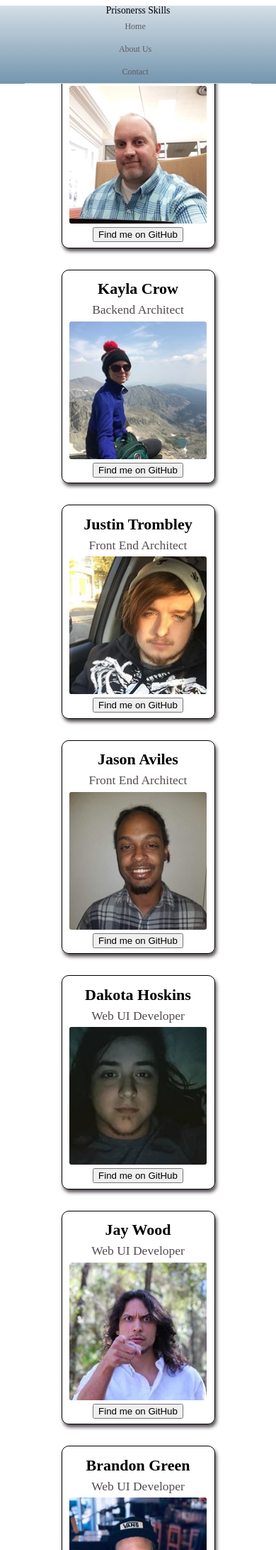
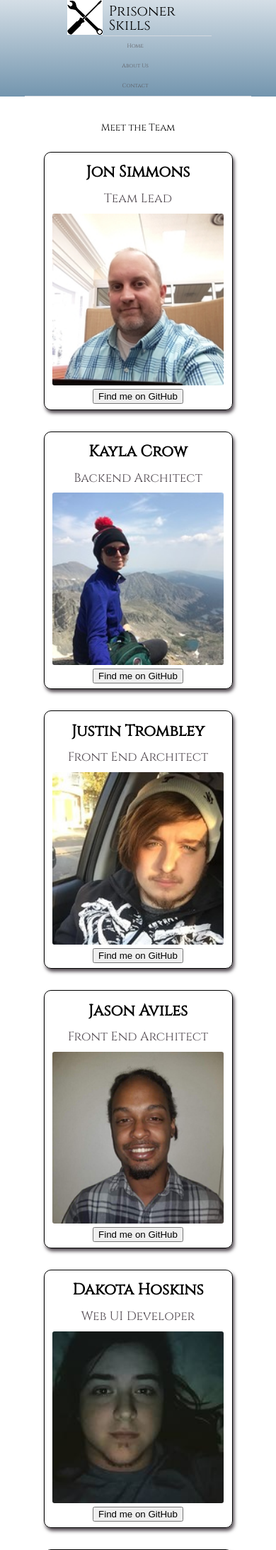
Before and after one commit to buildweek-prisonerskills/User-Interface, a PHP site: page /about-us.html in a window 390 px wide. Shown: the top 2184 px of the page at 71% size. Run offline with PHP 8.4, Linux system fonts and the light colour scheme.

Commit message:
Styling basically done; waiting on deployment for final links

```diff
--- a/about-us.html
+++ b/about-us.html
@@ -4,21 +4,32 @@
   <head>
     <meta charset="UTF-8">
     <title>Prisoner Skills - About Us</title>
+    <link href="https://fonts.googleapis.com/css?family=Cinzel&display=swap" rel="stylesheet">
     <link href="css/index.css" rel="stylesheet">
-    <link href="https://fonts.googleapis.com/css?family=Rubik+Mono+One&display=swap" rel="stylesheet">
   </head>
 
   <body>
+
         <header>
-            <div class="logo">
-                <h3>Prisonerss Skills</h3>
+                <div class="logo-img-container">
+                    <div class="logo-img">
+                        <img src="Images/Hammer-Logo.png">
+                    </div>
+                    <div class="logo">
+                        <h3>Prisoner Skills</h3>
+                    </div>
+                </div>
+                <nav>
+                    <a href="index.html"><h4>Home</h4></a>
+                    <a href="about-us.html"><h4>About Us</h4></a>
+                    <a href="#contact"><h4>Contact</h4></a>
+                </nav>
+            </header>
+
+        <!-- Spacing b/w fixed nav and main content -->
+            <div class="top-spacer">
+                f
             </div>
-            <nav>
-                <a href="prisonerskills.html">Home</a>
-                <a href="about-us.html">About Us</a>
-                <a href="#">Contact</a>
-            </nav>
-        </header>
 
     <div class = "about-main">
         <div class = "about-headline-container">
@@ -73,8 +84,8 @@
 
     </div>
 
-    <div class="contact-info">
-        <h4>Contact Prisoner Skills</h4>
+    <div class="contact-info ">
+        <a name="contact"><h4>Contact</h4></a>
         <h5>123 First St</h5>
         <h5>Paradise City, CA</h5>
         <h5>123-456-789</h5><br>
--- a/css/index.css
+++ b/css/index.css
@@ -146,16 +146,18 @@ h5 {
   font-size: 1.5vw;
 }
 p {
-  font-size: 1.5vw;
+  font-size: 1.75vw;
+  line-height: 150%;
 }
 footer {
+  font-family: 'Times New Roman', Times, serif;
   display: flex;
   justify-content: center;
   align-items: center;
   background-color: #7395ae;
   height: 3.5rem;
   width: 100%;
-  font-size: 2rem;
+  font-size: 1.3rem;
 }
 header {
   position: fixed;
@@ -170,6 +172,7 @@ header {
 }
 @media (max-width: 500px) {
   header {
+    position: relative;
     padding-top: 5%;
     flex-direction: column;
     border-bottom: none;
@@ -239,12 +242,12 @@ a:hover {
 }
 @media (max-width: 500px) {
   .top-spacer {
-    height: 16rem;
+    height: 3rem;
   }
 }
 .main-outer-container {
   border: 1px solid black;
-  width: 91%;
+  width: 81%;
   margin: 0 auto;
   background-color: lightgray;
   background: linear-gradient(to bottom, #8b5d2e, #f4e9dd);
@@ -426,7 +429,7 @@ a:hover {
   flex-direction: column;
   align-items: center;
   border: 1px solid black;
-  width: 20rem;
+  width: 25rem;
   padding: 0.75rem;
   border-radius: 8px;
   margin: 1.5rem;
--- a/less/about-main.less
+++ b/less/about-main.less
@@ -1,77 +1,3 @@
-// header {
-//     position: fixed;
-//     padding: 0 1% 0 1%;
-//     width: 100%;
-//     background-color: whitesmoke;
-//     display: flex;
-//     justify-content: space-between;
-//     align-items: center;
-//     border-bottom: 1px solid @Light-Gray;
-//     @media(max-width: 500px) {
-//         padding-top: 5%;
-//         flex-direction: column;
-//         border-bottom: none;
-//         padding: 0;
-//     }
-//     .logo-img-container {
-//         display: flex;
-//         justify-content: flex-end;
-//         // border: 1px solid lightcoral;
-//         width: 22%;
-//         // width: 30%;
-//         .logo-img {
-//             width: 100%;
-//             text-align: right;
-//         }
-
-//         .logo {
-//             // border: 1px solid lightcoral;
-//             width: 40%;
-//             // margin-left: 5px;
-//             display: flex;
-//             // flex-direction: column;
-//             align-items: center;
-//             h3 {
-//                 font-size: 2rem;
-//                 text-align: left;
-//             }
-//             @media (max-width: 500px) {
-//                 text-align: center;
-//                 width: 80%;
-//                 justify-content: center;
-//                 border-bottom: 1px solid @Light-Gray;
-//                 padding-bottom: 2%;
-//                 padding-top: 3%;
-//             }
-//         }
-//     }
-
-//     nav {
-//         width: 68%;
-//         display: flex;
-//         justify-content: flex-end;
-//         align-items: center;
-//         @media (max-width: 500px) {
-//             border-bottom: 1px solid @Light-Gray;
-//             flex-direction: column;
-//             width: 80%;
-//             justify-content: center;
-//         }
-//         a {
-//             color: @navigation-text;
-//             margin: 1rem;
-//             text-decoration: none;
-//             font-size: 1.3rem;
-
-//         }
-//     }
-// }
-
-// a:hover {
-//     color: white;
-//     font-weight: bold;
-//     text-decoration: underline;
-// }
 
 
 .about-main {
@@ -93,7 +19,7 @@
             flex-direction: column;
             align-items: center;
             border: 1px solid black;
-            width: 20rem;
+            width: 25rem;
             padding: .75rem;
             border-radius: 8px;
             margin: 1.5rem;
--- a/less/footer.less
+++ b/less/footer.less
@@ -1,10 +1,11 @@
 footer {
+    font-family: 'Times New Roman', Times, serif;
     display: flex;
     justify-content: center;
     align-items: center;
     background-color: @nav-background;
     height: 3.5rem;
     width: 100%;
-    font-size: 2rem;
+    font-size: 1.3rem;
 
 }
--- a/less/global.less
+++ b/less/global.less
@@ -1,6 +1,7 @@
 html {
     font-size: 62.5%;
     font-family: 'Cinzel', serif;
+
 }
 
 h1 {
@@ -24,5 +25,6 @@ h5 {
 }
 
 p {
-    font-size: 1.5vw;
+    font-size: 1.75vw;
+    line-height: 150%;
 }
--- a/less/home-page.less
+++ b/less/home-page.less
@@ -2,93 +2,11 @@
 //     display: block;
 // }
 
-header {
-    position: fixed;
-    padding: 0 .25% 0 1%;
-    width: 100%;
-    background-color: @nav-background;
-    background: linear-gradient(to top, @nav-background, lighten(@nav-background, 30));
-    display: flex;
-    justify-content: space-between;
-    align-items: center;
-    border-bottom: 1px solid @Light-Gray;
-    @media(max-width: 500px) {
-        padding-top: 5%;
-        flex-direction: column;
-        border-bottom: none;
-        padding: 0;
-    }
-    .logo-img-container {
-        display: flex;
-        justify-content: flex-start;
-        .logo-img {
-            width: 30%;
-            text-align: right;
-        }
-        @media (max-width: 500px) {
-            // justify-content: space-around;
-        }
 
-        .logo {
-            width: 70%;
-            display: flex;
-            flex-direction: column;
-            justify-content: center;
-            h3 {
-                font-size: 2rem;
-                text-align: left;
-            }
-            @media (max-width: 500px) {
-                text-align: center;
-                width: 80%;
-                justify-content: center;
-                border-bottom: 1px solid @Light-Gray;
-                padding-bottom: 2%;
-                padding-top: 3%;
-                padding-left: 4%;
-            }
-        }
-    }
-
-    nav {
-        width: 68%;
-        padding-right: 2%;
-        display: flex;
-        justify-content: flex-end;
-        align-items: center;
-        @media (max-width: 500px) {
-            border-bottom: 1px solid @Light-Gray;
-            flex-direction: column;
-            width: 80%;
-            justify-content: center;
-        }
-        a {
-            color: @navigation-text;
-            margin: 1rem;
-            text-decoration: none;
-            font-size: 1.2rem;
-
-        }
-    }
-}
-
-a:hover {
-    color: white;
-    font-weight: bold;
-    text-decoration: underline;
-}
-
-.top-spacer {
-    height: 7rem;
-    color: white;
-    @media (max-width: 500px) {
-        height: 16rem;
-    }
-}
 
 .main-outer-container {
     border: 1px solid black;
-    width: 91%;
+    width: 81%;
     margin: 0 auto;
     background-color: lightgray;
     background: linear-gradient(to bottom, lighten(@new-main,10), lighten(@new-main, 65));
@@ -226,9 +144,9 @@ a:hover {
     justify-content: space-evenly;
     align-items: center;
     button {
-        font-size: 2.5vw;
+        font-size: 2vw;
         font-family: inherit;
-        height: 10vw;
+        height: 7vw;
         width: 30vw;
         background: linear-gradient(to top, @nav-background, lighten(@nav-background, 30));
         color: @Dark-Gray;
--- a/less/index.less
+++ b/less/index.less
@@ -3,6 +3,7 @@
 @import "reset.less";
 @import "global.less";
 @import "footer.less";
+@import "navigation.less";
 @import "home-page.less";
 @import "about-main.less";
 @import "tabs.less";
--- /dev/null
+++ b/less/navigation.less
@@ -0,0 +1,84 @@
+header {
+    position: fixed;
+    padding: 0 .25% 0 1%;
+    width: 100%;
+    background-color: @nav-background;
+    background: linear-gradient(to top, @nav-background, lighten(@nav-background, 30));
+    display: flex;
+    justify-content: space-between;
+    align-items: center;
+    border-bottom: 1px solid @Light-Gray;
+    @media(max-width: 500px) {
+        position: relative;
+        padding-top: 5%;
+        flex-direction: column;
+        border-bottom: none;
+        padding: 0;
+    }
+    .logo-img-container {
+        display: flex;
+        justify-content: flex-start;
+        .logo-img {
+            width: 30%;
+            text-align: right;
+        }
+        @media (max-width: 500px) {
+            // justify-content: space-around;
+        }
+
+        .logo {
+            width: 70%;
+            display: flex;
+            flex-direction: column;
+            justify-content: center;
+            h3 {
+                font-size: 2rem;
+                text-align: left;
+            }
+            @media (max-width: 500px) {
+                text-align: center;
+                width: 80%;
+                justify-content: center;
+                border-bottom: 1px solid @Light-Gray;
+                padding-bottom: 2%;
+                padding-top: 3%;
+                padding-left: 4%;
+            }
+        }
+    }
+
+    nav {
+        width: 68%;
+        padding-right: 2%;
+        display: flex;
+        justify-content: flex-end;
+        align-items: center;
+        @media (max-width: 500px) {
+            border-bottom: 1px solid @Light-Gray;
+            flex-direction: column;
+            width: 80%;
+            justify-content: center;
+        }
+        a {
+            color: @navigation-text;
+            margin: 1rem;
+            text-decoration: none;
+            font-size: 1.2rem;
+
+        }
+    }
+}
+
+a:hover {
+    color: white;
+    font-weight: bold;
+    text-decoration: underline;
+}
+
+.top-spacer {
+    height: 7rem;
+    color: white;
+    @media (max-width: 500px) {
+        height: 3rem;
+    }
+}
```
Also changed, not shown: other parts of css/index.css (+50 -13 lines), index.html (renamed from prisonerskills.html, +5 -5 lines), less/tabs.less (+42 -18 lines).
